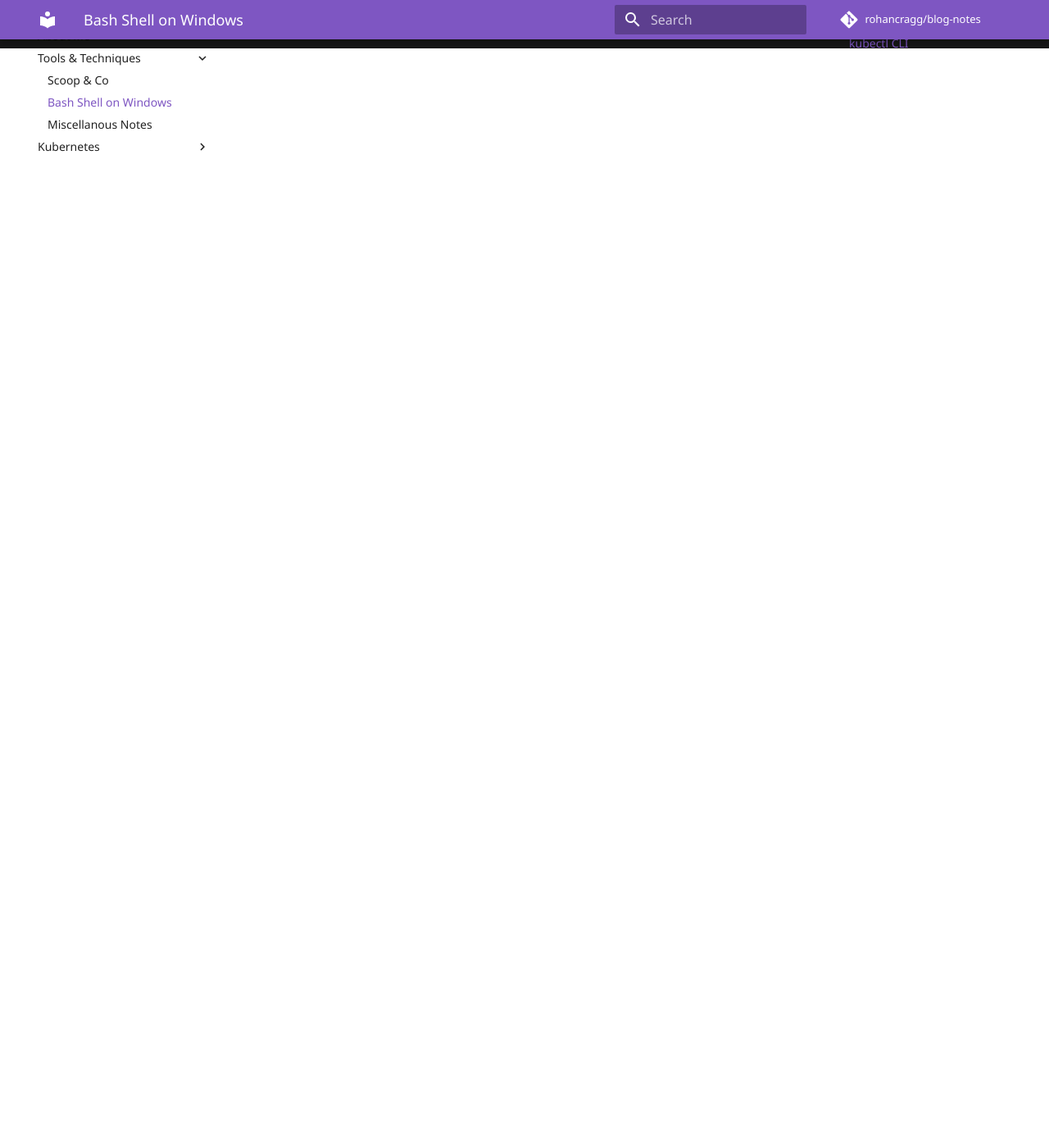
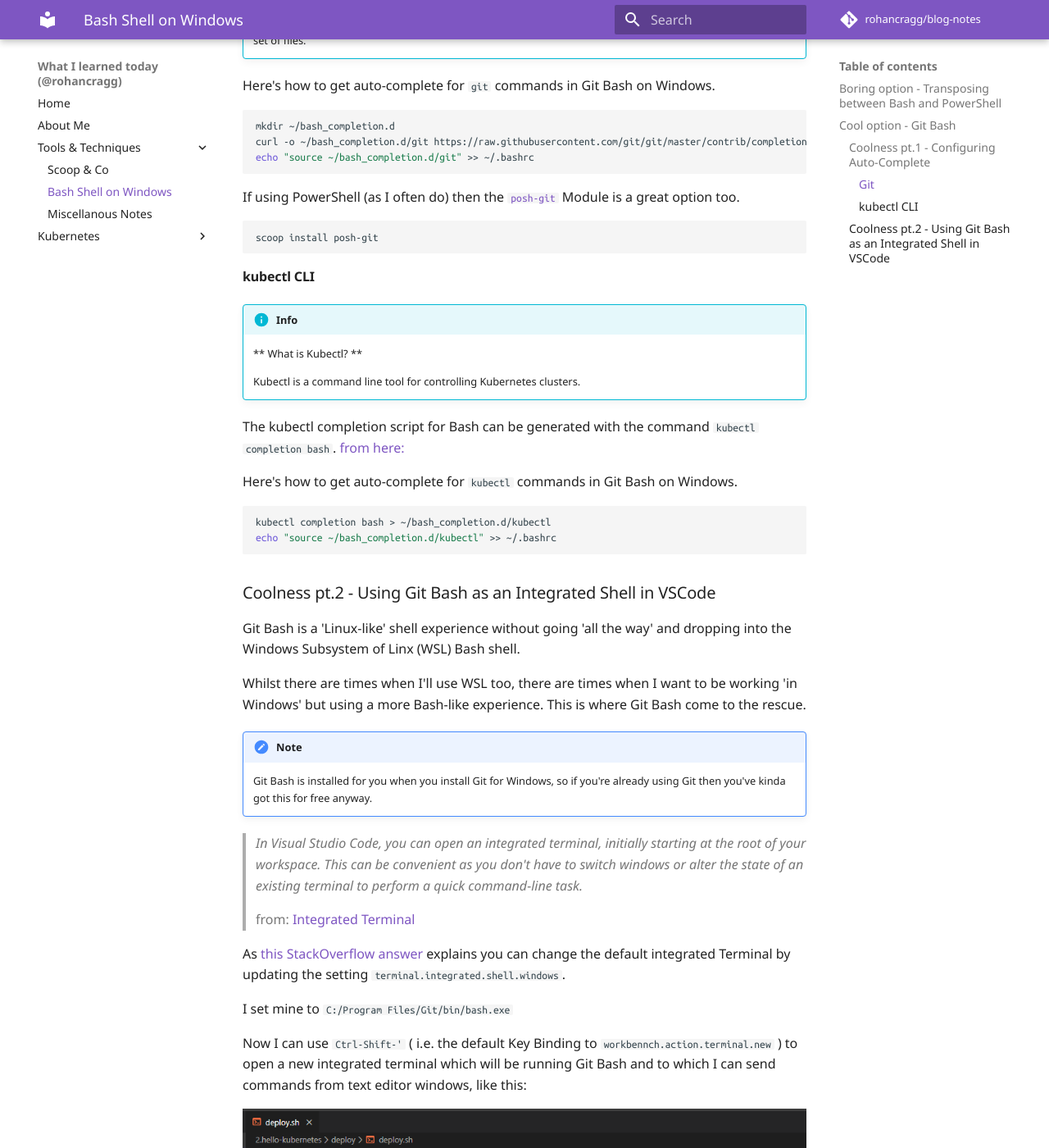
Before and after one commit to rohancragg/blog-notes, an MkDocs documentation site: the page built from docs/misc/git-bash.md, in a window 1280 px wide and 1400 px high, scrolled down 1341 px. Shown: the whole window at 82% size. Built offline with MkDocs 1.6.1 and Material for MkDocs 9.7.7, drawn with Linux system fonts in a browser that asks for light colours; comment, search, counter and statistics services are not loaded; old or Windows-style settings are respelled for this version of MkDocs; some of the changed text lies outside the part shown.

Commit message:
Info on PowerShell and more coolness

`````diff
--- a/docs/misc/git-bash.md
+++ b/docs/misc/git-bash.md
@@ -1,17 +1,47 @@
 # Bash Shell on Windows
+
+I often find code snippets for automating things in my world (mostly Azure Cloud admin and development) tend to assume that I'm using a Linux shell of some sort and so the commands and scripts are in Bash.
+
+Specifically, I do lots of things with tools such as [Azure CLI](https://docs.microsoft.com/en-us/cli/azure/?view=azure-cli-latest) and the examples often default to Bash syntax. While these are usually pretty simple to transpose into something that could exectue in PowerShell (see below) it's still annoying not to be able to copy and paste and execute the commands there and then, or add them to a script file for future use without first translating them to PowerShell.
+
+## Boring option - Transposing between Bash and PowerShell
+
+Bash and PowerShell have some aspects of syntax in common (e.g. when referencing a variable like this: `$myVariable`)
+
+But there are some other things that differ (e.g. when assigning a variable like this):
+
+```powershell tab="PowerShell"
+$myVariable='some text'
+```
+
+```bash tab="Bash"
+$myVariable='some text'
+```
+
+... or when setting an environment variable like this:
+
+```powershell tab="PowerShell"
+SET MY_ENV='some text'
+```
+
+```bash tab="Bash"
+export MY_ENV='some text'
+```
 
 !!! info
     **Shell Trivia**
     SH is Bourne Shell and so Bash is Born-again Bourne Shell
 
-## Auto-Complete
+## Cool option - Git Bash
+
+### Coolness pt.1 - Configuring Auto-Complete
 
 ```bash
 touch ~/.bashrc
 
 ```
 
-### Git
+#### Git
 
 !!! info
     ** What is Git? **
@@ -33,7 +63,7 @@
 scoop install posh-git
 ```
 
-### kubectl CLI
+#### kubectl CLI
 
 !!! info
     ** What is Kubectl? **
@@ -48,4 +78,27 @@
 ```bash
 kubectl completion bash > ~/bash_completion.d/kubectl
 echo "source ~/bash_completion.d/kubectl" >> ~/.bashrc
-````
+```
+
+### Coolness pt.2 - Using Git Bash as an Integrated Shell in VSCode
+
+Git Bash is a 'Linux-like' shell experience without going 'all the way' and dropping into the Windows Subsystem of Linx (WSL) Bash shell.
+
+Whilst there are times when I'll use WSL too, there are times when I want to be working 'in Windows' but using a more Bash-like experience. This is where Git Bash come to the rescue.
+
+!!! note
+    Git Bash is installed for you when you install Git for Windows, so if you're already using Git then you've kinda got this for free anyway.
+
+> *In Visual Studio Code, you can open an integrated terminal, initially starting at the root of your workspace. This can be convenient as you don't have to switch windows or alter the state of an existing terminal to perform a quick command-line task.*
+>
+> from: [Integrated Terminal](https://code.visualstudio.com/docs/editor/integrated-terminal)
+
+As [this StackOverflow answer](https://stackoverflow.com/a/40489824/5351) explains you can change the default integrated Terminal by updating the setting `terminal.integrated.shell.windows`.
+
+I set mine to `C:/Program Files/Git/bin/bash.exe`
+
+Now I can use `Ctrl-Shift-'` ( i.e. the default Key Binding to `workbennch.action.terminal.new` ) to open a new integrated terminal which will be running Git Bash and to which I can send commands from text editor windows, like this:
+
+![Image](media/git-bash-vscode.png?raw=true)
+
+I also added a Terminal [Key Binding](https://code.visualstudio.com/docs/getstarted/keybindings) for the F8 key to be bound to  `workbench.action.terminal.runSelectedText` so that whilst editing a shell (`.sh`) file in the editor, I could easily send the selected commands to my active terminal in VSCode.
`````
Also changed, not shown: docs/misc/media/git-bash-vscode.png (added), 1 other file.
